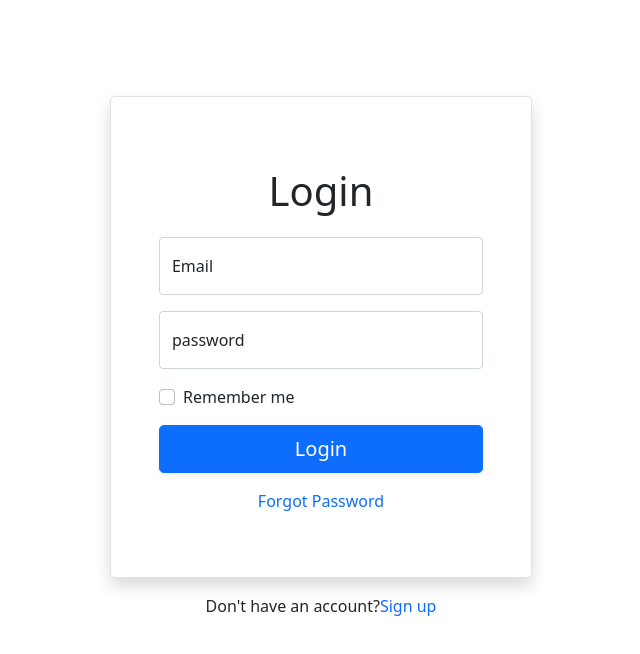
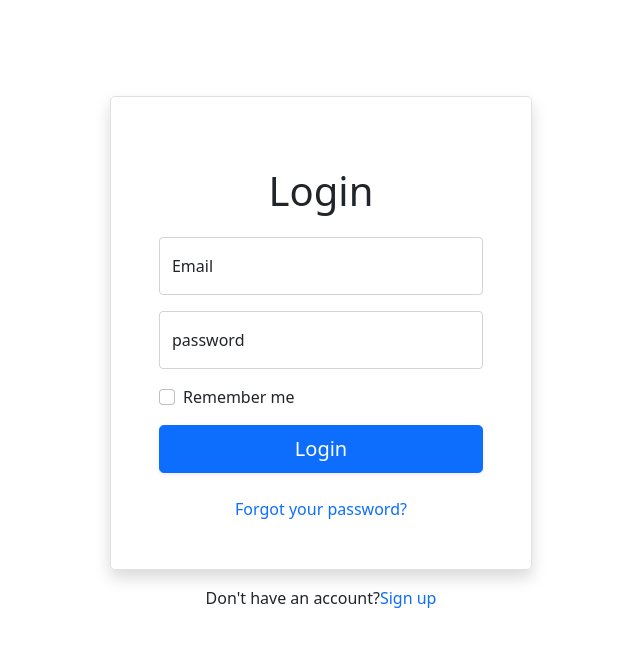
Before and after one commit to kkafi09/layouting-angular, an Angular app: page / in a window 1280 px wide. Shown: the top 654 px of the page, without its empty margins (319-959 px from the left). Built offline with nearby package versions, Linux system fonts and the light colour scheme.

Commit message:
fix error

```diff
--- a/src/app/auth/login/login.component.html
+++ b/src/app/auth/login/login.component.html
@@ -24,10 +24,12 @@
                     <label class="form-check-label" for="exampleCheck1">Remember me</label>
 
                 </div>
-                <button class="w-100 btn btn-lg btn-primary shadow-sm" type="submit" (ngSubmit)="onSubmit()">Login</button>
-                <a routerLink="/forgotPass" class="d-flex justify-content-center py-3 text-decoration-none">Forgot Password</a>
+                <button class="w-100 btn btn-lg btn-primary shadow-sm" type="submit" (click)="onSubmit()">Login</button>
+                <div class="mt-4 text-center">
+                    <a routerLink="/forgotPass" class="text-primary text-decoration-none"><i class="fas fa-lock"></i> Forgot
+                      your password?</a>
+                </div>
             </form>
-
             <span class="d-flex justify-content-center py-3">Don't have an account?<a routerLink="/register" class="text-decoration-none">Sign up</a></span>
         </div>
     </div>
--- a/src/app/auth/login/login.component.ts
+++ b/src/app/auth/login/login.component.ts
@@ -33,7 +33,6 @@ export class LoginComponent implements OnInit {
       }
 
       // display form values on success
-      alert("sukses login")
-  }
-
+      alert("Sukses Login")
+    }
 }
--- a/src/index.html
+++ b/src/index.html
@@ -6,6 +6,8 @@
   <base href="/">
   <meta name="viewport" content="width=device-width, initial-scale=1">
   <link rel="icon" type="image/x-icon" href="favicon.ico">
+  <link href="https://use.fontawesome.com/releases/v5.8.2/css/all.css"></link>
+  <link href='https://cdn.jsdelivr.net/npm/boxicons@2.0.5/css/boxicons.min.css' rel='stylesheet'>
 </head>
 <body>
   <app-root></app-root>
```
